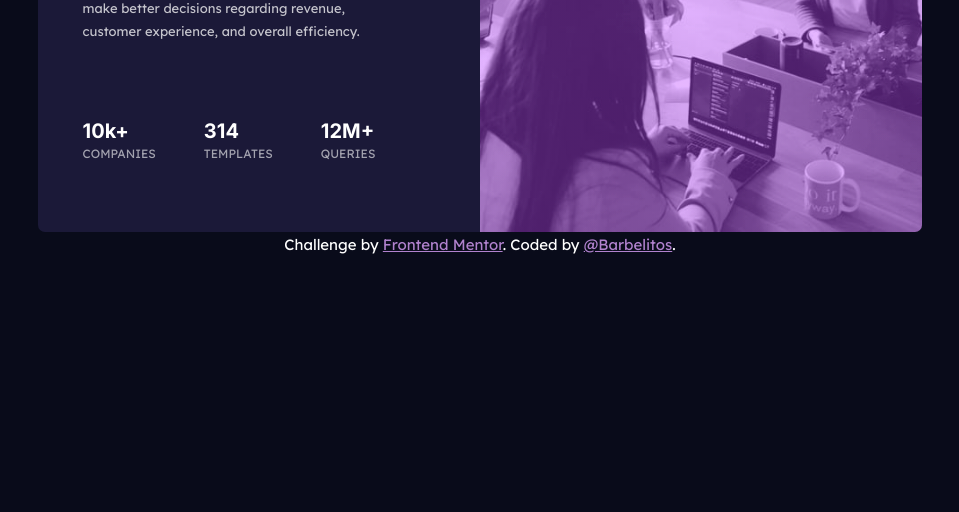
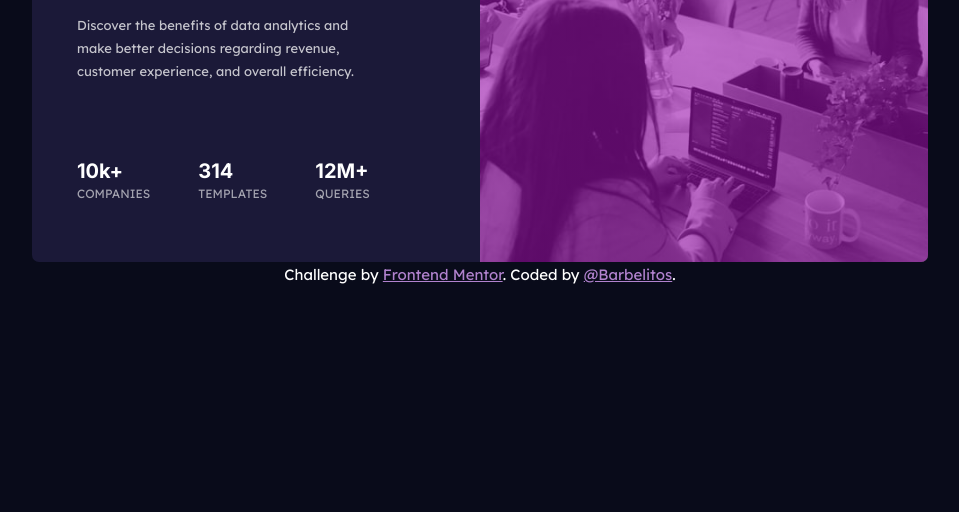
Before and after one commit to Barbelitos/FrontEndMentor-SatsPreviewCard, a plain HTML site: page index.html in a window 1280 px wide. Shown: the part 288-800 px from the top of the page, without its empty margins (160-1119 px from the left). Drawn offline with Linux system fonts and the light colour scheme.

Commit message:
Simplify CSS

```diff
--- a/index.html
+++ b/index.html
@@ -38,15 +38,11 @@
         </div>
       </div>
     </div>
-    <div class="card_picture">
-
-    </div>
-
-
+    <div class="card_picture"></div>
   </div>
   <div class="attribution">
     Challenge by <a href="https://www.frontendmentor.io?ref=challenge" target="_blank">Frontend Mentor</a>.
-    Coded by <a href="#">@Barbelitos</a>.
+    Coded by <a href="https://github.com/Barbelitos">@Barbelitos</a>.
   </div>
 </body>
 </html>
--- a/styles.css
+++ b/styles.css
@@ -4,18 +4,20 @@
 * {
     box-sizing: border-box;
     padding: 0;
+    margin: 0;
 }
 
 body {
     background-color: hsl(233, 47%, 7%);
     font-size: 15px;
+    font-family: 'Inter', sans-serif;
 }
 
 .card {
     display: flex;
     height: 400px;
     width: 70%;
-    margin: 8em auto 0 auto;
+    margin: 10em auto 0 auto;
     overflow: hidden;
     border-radius: 7px;
 }
@@ -33,8 +35,8 @@ body {
 
 .main_heading {
     color: hsl(0, 0%, 100%);
-    font-family: 'Inter', sans-serif;
     width: 75%;
+    margin-bottom: 1em;
 }
 
 span {
@@ -46,7 +48,7 @@ span {
     font-family: 'Lexend Deca', sans-serif;
     font-size: 13px;
     line-height: 1.8em;
-    width: 70%;
+    width: 68%;
 }
 
 .stats {
@@ -55,14 +57,12 @@ span {
     gap: 3.2em;
     width: 75%;
     margin-top: 5em;
-    font-family: 'Inter', sans-serif;
 }
 
 .stat_number {
     color: hsl(0, 0%, 100%);
     font-size: 20px;
     font-weight: 700;
-    font-family: 'Inter', sans-serif;
 }
 
 .stat_heading {
@@ -75,10 +75,9 @@ span {
 
 .card_picture {
     width: 50%;
-    background-image: linear-gradient(hsl(277, 64%, 61%, 0.5), hsl(277, 64%, 61%, 0.5)), url(/images/image-header-desktop.jpg);
+    background-image: linear-gradient(rgba(153, 16, 172, 0.6), rgba(153, 16, 172, 0.6)), url(/images/image-header-desktop.jpg);
     background-size: cover;
     background-repeat: no-repeat;
-    filter: contrast(120%);
 }
 
 .attribution {
```
